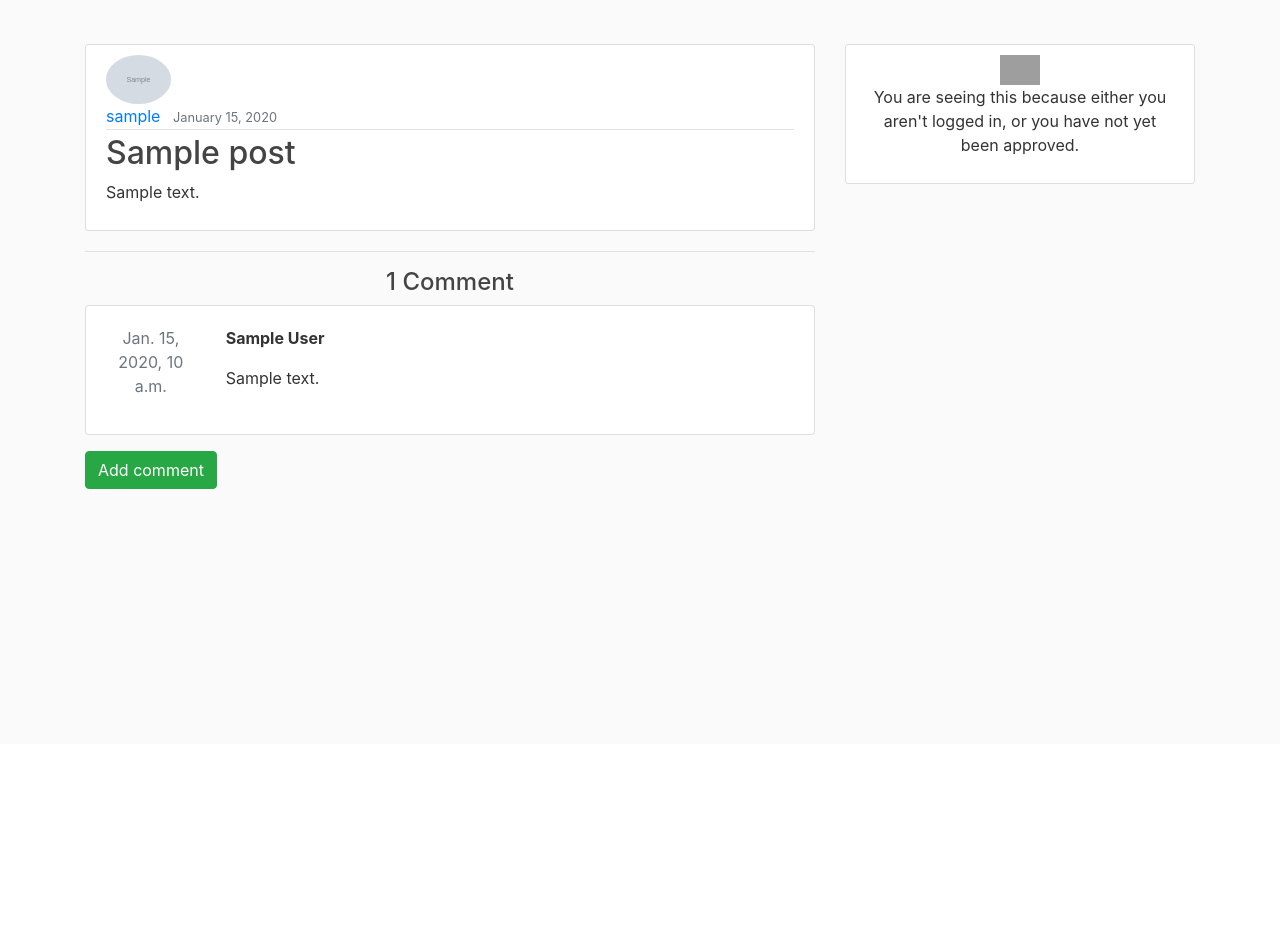
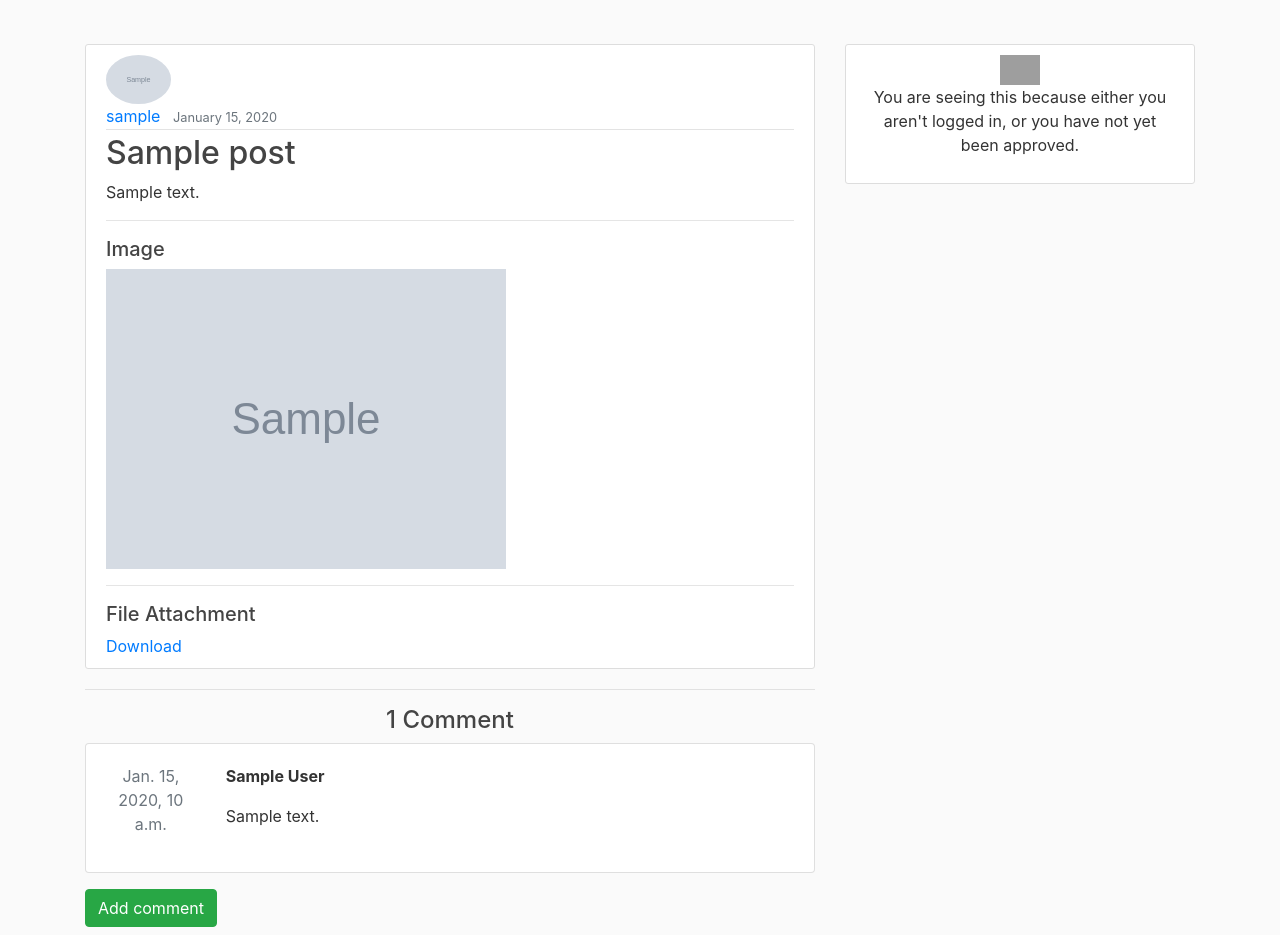
Before and after one commit to patrickd77-eng/DjangoBlogStarter, a Django app: page /post/1/ in a window 1280 px wide. Shown: the part 56-991 px from the top of the page. Before the commit the page ends 545 px from the top, so only its background shows below. Run offline with Django 3.2, Linux system fonts and the light colour scheme; tables that the repository leaves empty hold one stand-in row (values such as "Sample post"); grey boxes marked "Sample" are stand-in pictures; some libraries are stand-ins or nearby versions; grey boxes are pictures that could not be loaded.

Commit message:
re-added image to postdetail

```diff
--- a/messageboard/blog/static/blog/main.css
+++ b/messageboard/blog/static/blog/main.css
@@ -104,6 +104,9 @@ a.article-title:hover {
     display: block;
     max-width: 100%;
     height: auto;
+    image-orientation: from-image;
+    image-rendering: optimizeSpeed;
+
 }
 
 .blue {
--- a/messageboard/blog/templates/blog/post_detail.html
+++ b/messageboard/blog/templates/blog/post_detail.html
@@ -15,6 +15,18 @@
     </div>
     <h2 class="article-title">{{ object.title }}</h2>
     <p class="article-content">{{ object.content }}</p>
+    {% if post.image %}
+    <hr>
+    <h5>Image</h5>
+    <img class="img-responsive" src="{{object.image.url}}" alt="Article Picture">
+    {%endif%}
+    {% if post.document %}
+    <hr>
+    <h5>File Attachment</h5>
+    <div>
+        <a href="{{object.document.url}}">Download</a>
+    </div>
+    {% endif %}
   </div>
 </article>
 <hr>
```
